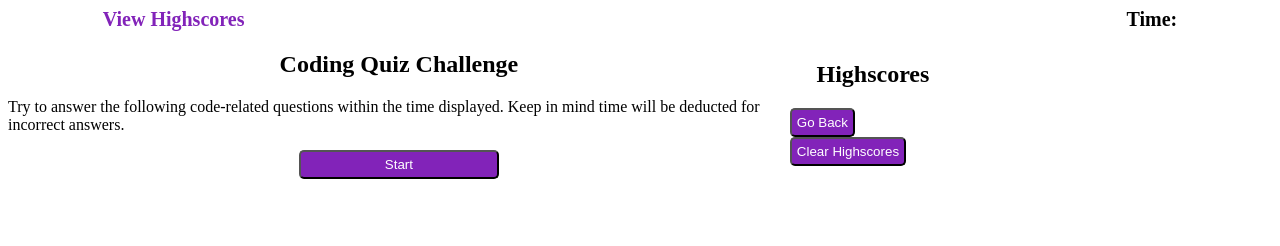
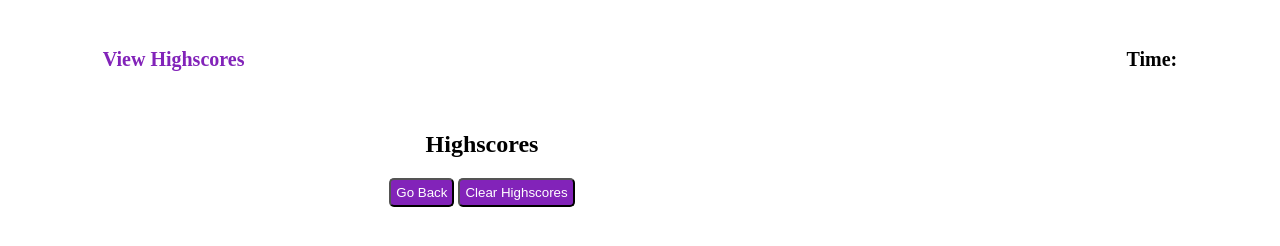
Before and after one commit to jrob02180/javascript-fundamentals-quiz, a plain HTML site: page index.html in a window 1280 px wide. Both pictures are taken after a click on the link "View Highscores". Drawn offline with Linux system fonts and the light colour scheme.

Commit message:
added README, removed unnecessary comments

```diff
--- a/assets/css/style.css
+++ b/assets/css/style.css
@@ -10,10 +10,12 @@
     box-sizing: border-box;
 }
 
+/* Header */
 header{
     display: flex;
     justify-content: space-between;
     margin: auto;
+    padding: 40px;
     width: 85%;
     font-weight: bold;
     font-size: 1.25rem;
@@ -27,17 +29,16 @@ header{
 .highscore-link:hover {
     color: var(--hoverpurple);
 }
+
+/* Styling for container */
 .container {
     display: flex;
     justify-content: center;
     align-items: center;
     max-width: 75%;
-    /* max-width: 80%; */
     height: 75%;
-    padding: 0;
+    padding-top: 0;
     margin: 0;
-    /* border: black solid;  */
-    /* margin: 0 auto; */
 }
 
 h2 {
@@ -65,13 +66,11 @@ h2 {
 .options {
     width: 100%;
     height: auto;
-    /* border: 1px solid; */
     border-radius: 5px;
     justify-content: space-around;
     margin: 2em auto;
     display: flex;
     flex-direction: column;
-    /* max-width: 50%; */
 }
 
 button {
@@ -79,7 +78,6 @@ button {
     color: white;
     border-radius: 5px;
     padding: 5px;
-    /* width: 50%; */
  }
 
 button:hover {
--- a/assets/js/script.js
+++ b/assets/js/script.js
@@ -148,7 +148,8 @@ submit.addEventListener("click", function () {
 // Display HighScores
 function showHighScores() {
   var allHighscores = document.getElementById("all-scores");
-  var storedInitials = JSON.parse(localStorage.getItem("highScores"));
+  allHighscores.innerHTML = "";
+  var storedInitials = JSON.parse(localStorage.getItem("highScores")) || [];
   for (let index = 0; index < storedInitials.length; index++) {
     var element = storedInitials[index];
     var li = document.createElement("li");
@@ -170,11 +171,15 @@ clearHighscores.addEventListener("click", function () {
   localStorage.clear();
   allHighscores.remove();
   finalScore.remove();
+  window.location.reload();
 });
 
 // Highscores Link will will go back to the show highscores page
 highScoreLink.addEventListener("click", function () {
+  introSection.classList.add("hide");
+  questionSection.classList.add("hide");
+  initialsSection.classList.add("hide");
   resultSection.classList.remove("hide");
-  questionSection.classList.add("hide");
+  finalScore.remove();
   showHighScores();
 });
--- a/index.html
+++ b/index.html
@@ -8,11 +8,13 @@
     <title>Javascript Fundamentals Quiz</title>
 </head>
 <body>
+    <!-- Header -->
     <header id="header">
         <div>
         <a class="highscore-link" href="#">View Highscores</a></div>
         <div id="timer">Time: </div>
     </header>
+    <!-- Main Container -->
     <main class="container">
          <div class="intro-section">
                 <h2>Coding Quiz Challenge</h2>
@@ -28,7 +30,6 @@
                     <button id="opt4">4th Choice</button>
                 </div>
             </div>
-            <div class="divider"></div>
             <div class="initials-section hide">
                 <h2>Your Final Score is </h2>
                 <p>Enter initials
@@ -41,9 +42,7 @@
                 <p id="finalscore"></p>
                 <button id="go-back">Go Back</button>
                 <button id="clear-highscores">Clear Highscores</button>
-                <ul id="all-scores">
-
-                </ul>
+                <ul id="all-scores"></ul>
             </div>
     </main>
 
```
Also changed, not shown: assets/images/04-web-apis-homework-demo.gif (deleted), assets/images/javascript-quiz.png (added), 1 other file.
